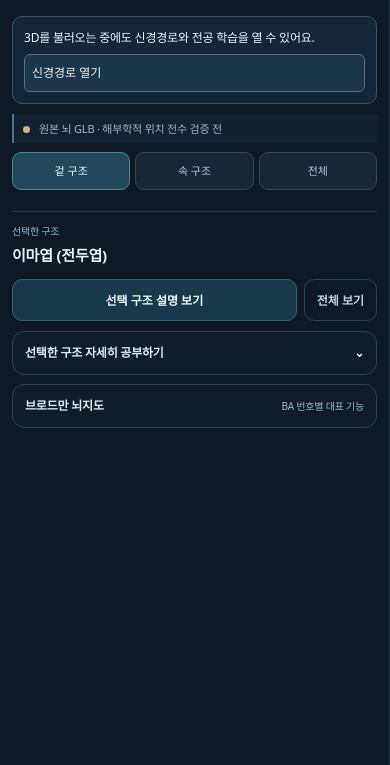
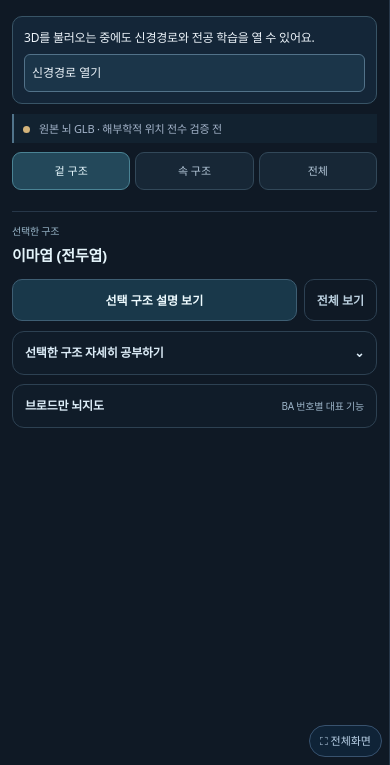
Before and after one commit to gale8901-dot/neuroverse-beta, a plain HTML site: page index.html in a window 390 px wide. Shown: the part 79-844 px from the top of the page. Drawn offline with nearby package versions, Linux system fonts and the light colour scheme.

Commit message:
Fullscreen button + PWA manifest to hide address bar

```diff
--- a/index.html
+++ b/index.html
@@ -403,7 +403,7 @@ body.nv53-path-mode #viewer-tools{opacity:.65}
 #nv53-now .nv53-now-hint{display:none!important}
 #nv53-full-steps summary,#nv53-more-path summary{min-height:40px;align-items:center}
 #nv53-now button:focus-visible,#pathways .nv53-path-chips button:focus-visible{outline:2px solid #9adced;outline-offset:2px}
-</style></head><body class="nv54-2d"><div class="app"><aside class="side"><header class="head"><div class="logo">NEURO<b>VERSE</b></div><div class="subtitle">인체를 보고, 움직이고, 이해하는 3D 학습</div><button type="button" id="nv50-advanced-toggle" class="nv50-advanced-toggle" aria-expanded="false" aria-controls="nv50-extra-guide">전체 도구 보기</button></header><p id="nv50-extra-guide" class="nv50-extra-guide" hidden>병변·신경경로·전체 인체·3D 검사실 등 기존 기능을 모두 이용할 수 있어요. 검증되지 않은 교육용 모형은 심화 메뉴에 있습니다.</p><nav class="tabs" aria-label="학습 메뉴"><button class="active" data-tab="anatomy">해부학</button><button data-tab="clinical">병변 학습</button><button data-tab="pathways">신경경로</button><button data-tab="systems">인체 모델</button><button data-tab="biomech">움직임</button><button data-tab="explore">심화 3D</button></nav><div class="scroll"><div id="nv51-model-status" class="nv51-status" role="note"><span class="nv51-status-dot"></span><span id="nv51-status-text">원본 뇌 GLB · 구조명 연결 · 실제 해부학적 위치 검증 전</span></div><section id="anatomy"><div class="nv50-intro"><span class="nv50-eyebrow">3D ANATOMY</span><h2>보고 싶은 구조를 선택하세요</h2><p>① 구조 선택 → ② 3D 돌려보기 → ③ 설명 읽기. 처음에는 이 세 가지만 해보세요.</p></div><div class="nv53-layer-tools" id="nv53-layer-tools" role="group" aria-label="뇌 겉과 속 나눠 보기">
+</style><link rel="manifest" href="./manifest.json"><meta name="theme-color" content="#0b1a2b"><meta name="mobile-web-app-capable" content="yes"></head><body class="nv54-2d"><div class="app"><aside class="side"><header class="head"><div class="logo">NEURO<b>VERSE</b></div><div class="subtitle">인체를 보고, 움직이고, 이해하는 3D 학습</div><button type="button" id="nv50-advanced-toggle" class="nv50-advanced-toggle" aria-expanded="false" aria-controls="nv50-extra-guide">전체 도구 보기</button></header><p id="nv50-extra-guide" class="nv50-extra-guide" hidden>병변·신경경로·전체 인체·3D 검사실 등 기존 기능을 모두 이용할 수 있어요. 검증되지 않은 교육용 모형은 심화 메뉴에 있습니다.</p><nav class="tabs" aria-label="학습 메뉴"><button class="active" data-tab="anatomy">해부학</button><button data-tab="clinical">병변 학습</button><button data-tab="pathways">신경경로</button><button data-tab="systems">인체 모델</button><button data-tab="biomech">움직임</button><button data-tab="explore">심화 3D</button></nav><div class="scroll"><div id="nv51-model-status" class="nv51-status" role="note"><span class="nv51-status-dot"></span><span id="nv51-status-text">원본 뇌 GLB · 구조명 연결 · 실제 해부학적 위치 검증 전</span></div><section id="anatomy"><div class="nv50-intro"><span class="nv50-eyebrow">3D ANATOMY</span><h2>보고 싶은 구조를 선택하세요</h2><p>① 구조 선택 → ② 3D 돌려보기 → ③ 설명 읽기. 처음에는 이 세 가지만 해보세요.</p></div><div class="nv53-layer-tools" id="nv53-layer-tools" role="group" aria-label="뇌 겉과 속 나눠 보기">
 <button type="button" class="active" data-brainlayer="outer" aria-pressed="true">겉 구조</button>
 <button type="button" data-brainlayer="inner" aria-pressed="false">속 구조</button>
 <button type="button" data-brainlayer="all" aria-pressed="false">전체</button>
@@ -3118,4 +3118,4 @@ toggle.addEventListener('click',()=>{
  // Initial text is available before the deferred 3D module starts.
  update({route:currentRoute,index:0});
 })();
-</script><script>(()=>{const s=document.querySelector('.stage');if(!s)return;const b=document.createElement('button');b.type='button';b.id='nv-size-toggle';let v=0;const ap=()=>{document.body.classList.toggle('nv-big3d',v==1);document.body.classList.toggle('nv-bigInfo',v==0);b.textContent=v?'📖 정보 보기':'🧠 3D 크게 보기';dispatchEvent(new Event('resize'))};b.onclick=()=>{v=1-v;ap()};ap();s.appendChild(b)})()</script><link rel="stylesheet" href="./nv-polish.css?v=21"></body></html>
+</script><script>(()=>{const s=document.querySelector('.stage');if(!s)return;const b=document.createElement('button');b.type='button';b.id='nv-size-toggle';let v=0;const ap=()=>{document.body.classList.toggle('nv-big3d',v==1);document.body.classList.toggle('nv-bigInfo',v==0);b.textContent=v?'📖 정보 보기':'🧠 3D 크게 보기';dispatchEvent(new Event('resize'))};b.onclick=()=>{v=1-v;ap()};ap();s.appendChild(b)})()</script><link rel="stylesheet" href="./nv-polish.css?v=22"><script>(()=>{const e=document.documentElement;if(!e.requestFullscreen||matchMedia("(display-mode: fullscreen),(display-mode: standalone)").matches||innerWidth>900)return;const b=document.createElement("button");b.id="nv-fs";b.textContent="⛶ 전체화면";b.onclick=()=>{e.requestFullscreen({navigationUI:"hide"}).catch(()=>{});b.remove()};document.body.appendChild(b)})()</script></body></html>
--- a/nv-polish.css
+++ b/nv-polish.css
@@ -141,3 +141,4 @@ body:has(.tabs button.active:is([data-tab=quiz],[data-tab=pt-course],[data-tab=a
 .toolbar{transform:scale(.78);transform-origin:bottom right}
 .notice,body.nv-bigInfo .notice{font-size:9px!important;line-height:1.35!important;padding:3px 6px!important;opacity:.75;max-width:55%!important}
 }
+#nv-fs{position:fixed;right:8px;bottom:8px;z-index:60;font-size:11px;padding:6px 10px;border-radius:999px;border:1px solid #3d5977;background:#10253a;color:#cfe8ff;opacity:.9}
```
Also changed, not shown: icon-192.png (added), icon-512.png (added), manifest.json (added).
